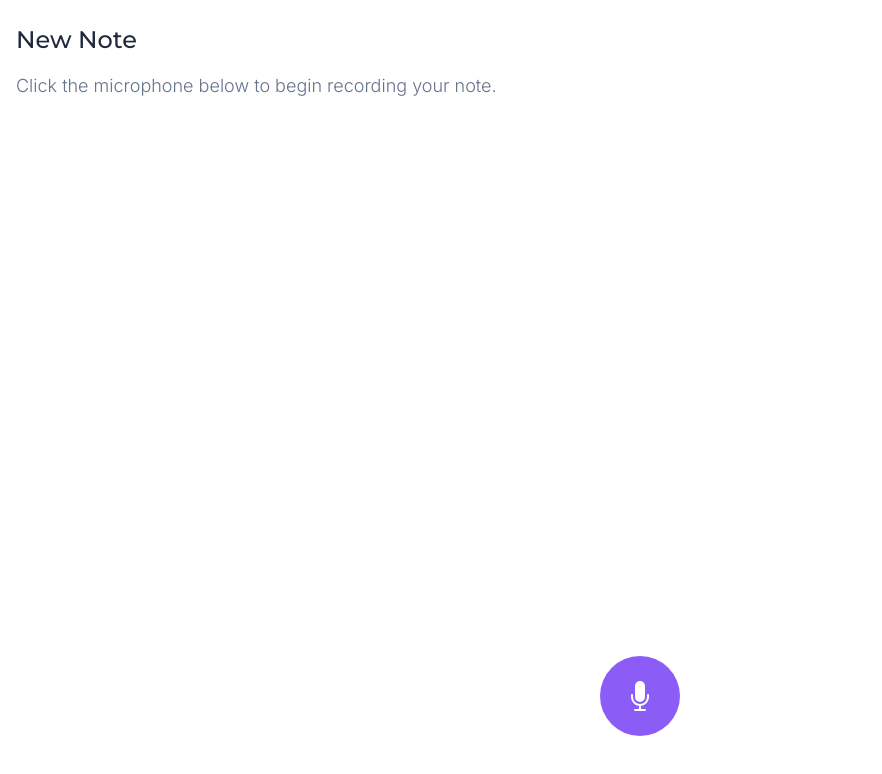
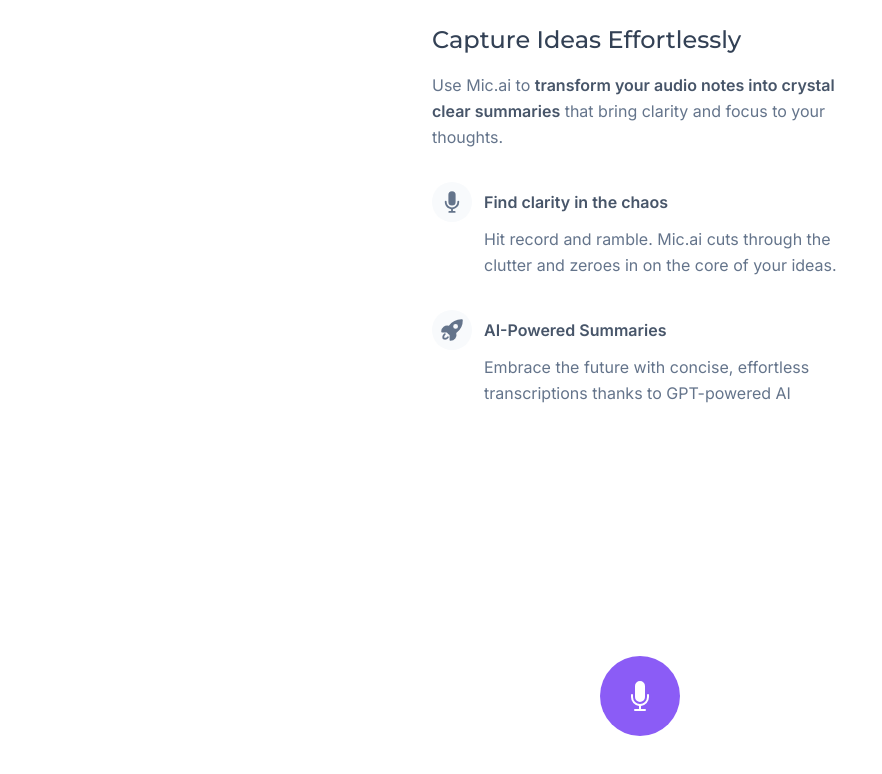
Before and after one commit to yazinsai/mic-ai, a Next.js app: page / in a window 1280 px wide. Shown: the top 774 px of the page, without its empty margins (0-882 px from the left). Built offline with nearby package versions, Linux system fonts and the light colour scheme; no server answers; what upload-js would draw is missing.

Commit message:
Added landing page

```diff
--- a/pages/index.tsx
+++ b/pages/index.tsx
@@ -3,7 +3,11 @@
 import { RecordingButton } from "@/components/RecordingButton";
 import { Timer } from "@/components/Timer";
 import { Upload } from "upload-js";
-import { ClipboardIcon } from "@heroicons/react/20/solid";
+import {
+  ClipboardIcon,
+  MicrophoneIcon,
+  RocketLaunchIcon,
+} from "@heroicons/react/20/solid";
 import copy from "copy-text-to-clipboard";
 
 const montserrat = Montserrat({ weight: "500", subsets: ["latin"] });
@@ -109,26 +113,12 @@
   return (
     <main
       className={classNames(
-        "p-4 flex flex-col justify-between h-[100dvh]",
+        "p-4 flex flex-col justify-between h-[100dvh] max-w-md mx-auto",
         inter.className
       )}
     >
       <div>
-        {status == "idle" && (
-          <>
-            <h1
-              className={classNames(
-                "text-2xl text-slate-800 font-medium mt-2",
-                montserrat.className
-              )}
-            >
-              New Note
-            </h1>
-            <p className="mt-4 text-slate-500 text-lg font-light">
-              Click the microphone below to begin recording your note.
-            </p>
-          </>
-        )}
+        {status == "idle" && <LandingScreen />}
         {status == "active" && (
           <>
             <h1
@@ -211,3 +201,53 @@
     </main>
   );
 }
+
+function LandingScreen() {
+  return (
+    <>
+      <h1
+        className={classNames(
+          "text-2xl text-slate-700 font-medium mt-2",
+          montserrat.className
+        )}
+      >
+        Capture Ideas Effortlessly
+      </h1>
+      <p className="mt-4 text-slate-500 leading-relaxed">
+        Use Mic.ai to{" "}
+        <span className="font-semibold text-slate-600">
+          transform your audio notes into crystal clear summaries
+        </span>{" "}
+        that bring clarity and focus to your thoughts.
+      </p>
+      <div className="flex mt-8 gap-x-3">
+        <div className="rounded-full bg-slate-50 w-10 h-10 grid place-items-center">
+          <MicrophoneIcon className="h-6 w-6 text-slate-500" />
+        </div>
+        <div className="flex-1">
+          <h3 className="font-semibold text-slate-600 mt-2">
+            Find clarity in the chaos
+          </h3>
+          <p className="mt-3 text-slate-500 leading-relaxed">
+            Hit record and ramble. Mic.ai cuts through the clutter and zeroes in
+            on the core of your ideas.
+          </p>
+        </div>
+      </div>
+      <div className="flex mt-8 gap-x-3">
+        <div className="rounded-full bg-slate-50 w-10 h-10 grid place-items-center">
+          <RocketLaunchIcon className="h-6 w-6 text-slate-500" />
+        </div>
+        <div className="flex-1">
+          <h3 className="font-semibold text-slate-600 mt-2">
+            AI-Powered Summaries
+          </h3>
+          <p className="mt-3 text-slate-500 leading-relaxed">
+            Embrace the future with concise, effortless transcriptions thanks to
+            GPT-powered AI
+          </p>
+        </div>
+      </div>
+    </>
+  );
+}
```
